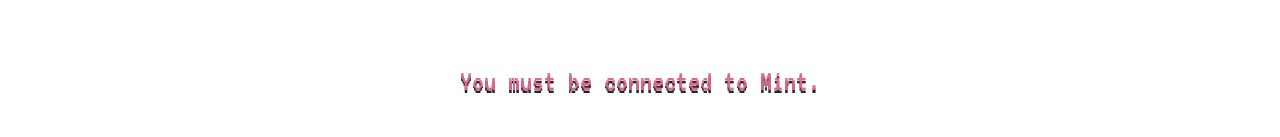
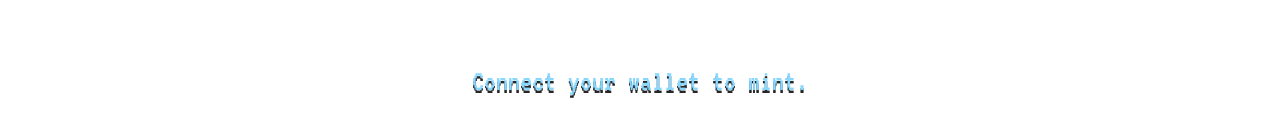
Before and after one commit to limkxrby/NFT-minting-website, a React (Create React App) app: page / in a window 1280 px wide. Shown: the part 627-764 px from the top of the page. Built offline with nearby package versions, Linux system fonts and the light colour scheme.

Commit message:
change text on mainmint.js

```diff
--- a/src/MainMint.js
+++ b/src/MainMint.js
@@ -87,7 +87,7 @@
               />
 
               <Button
-                backgroundColor="#D6517D"
+                backgroundColor="#72D1FF"
                 borderRadius="5px"
                 boxShadow="0px 2px 2px 1px #0F0F0F"
                 color="white"
@@ -103,7 +103,7 @@
             </Flex>
 
             <Button
-              backgroundColor="#D6517D"
+              backgroundColor="#72D1FF"
               borderRadius="5px"
               boxShadow="0px 2px 2px 1px #0F0F0F"
               color="white"
@@ -123,9 +123,9 @@
             letterSpacing="5.5%"
             fontFamily="VT323"
             textShadow="0 3px #000000"
-            color="#D6517D"
+            color="#72D1FF"
           >
-            You must be connected to Mint.
+            Connect your wallet to mint.
           </Text>
         )}
       </Box>
```
